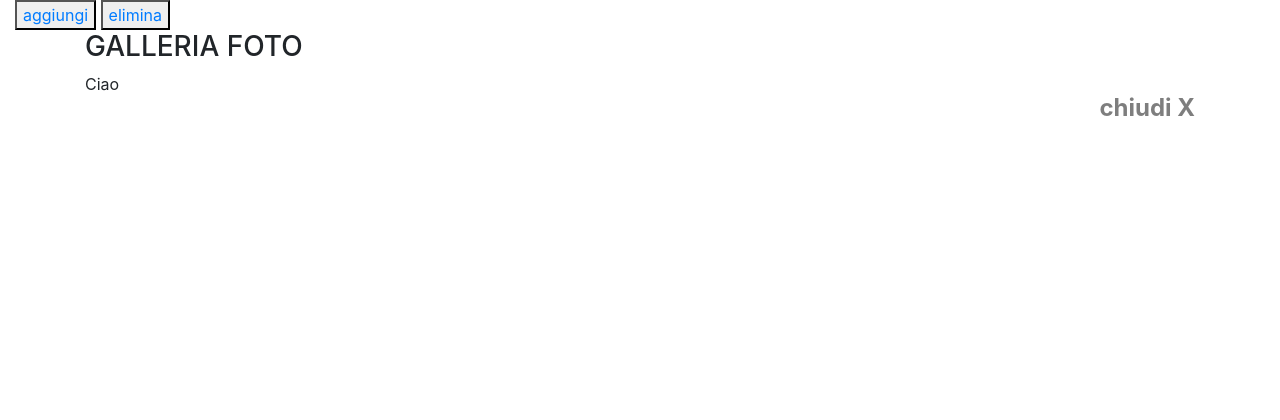
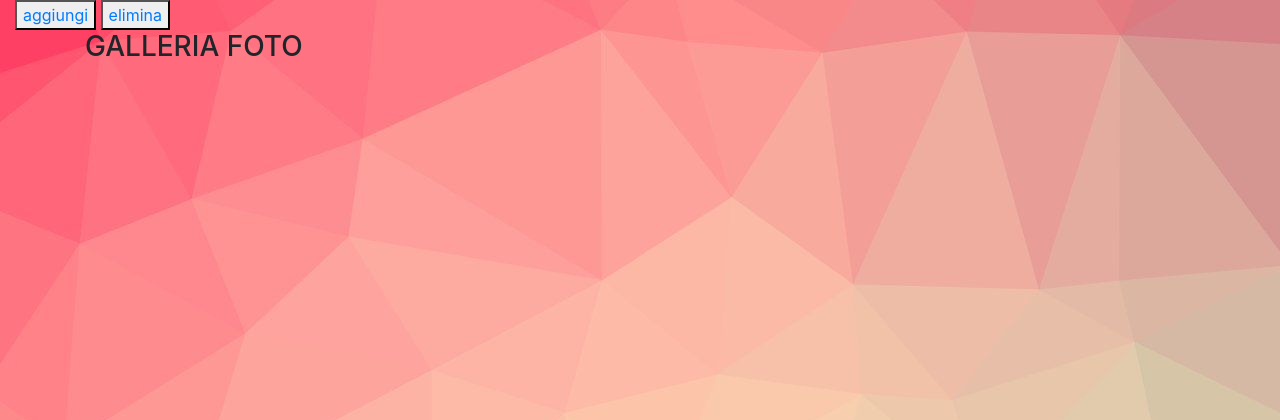
Before and after one commit to Fedelid04/carnevale, a PHP site: page /immagine/galleriaMaschere1.php in a window 1280 px wide. Shown: the top 420 px of the page. Run offline with PHP 8.4, Linux system fonts and the light colour scheme; data that the repository does not hold is empty.

Commit message:
Galleria Immagini

```diff
--- /dev/null
+++ b/css/Galleria.css
@@ -0,0 +1,37 @@
+body {
+    background-image: url("../imgs/background.jpg");
+    background-repeat: no-repeat;
+}
+
+#overlay {
+    position: fixed;
+    display: none;
+    width: 100%;
+    height: 100%;
+    top: 0;
+    left: 0;
+    right: 0;
+    bottom: 0;
+    background-color: rgba(0, 0, 0, 0.5);
+    z-index: 2;
+    cursor: pointer;
+}
+
+.col-sm-4 {
+    position: relative;
+    float: left;
+    overflow: hidden;
+    width: auto;
+    height: 250px;
+}
+
+.project__image {
+    position: relative;
+    float: left;
+    width: 175px;
+    height: 175px;
+}
+#overlay__inner{
+    height: 400px;
+    width: 400px;
+}
--- a/database/carnevale.sql
+++ b/database/carnevale.sql
@@ -223,7 +223,9 @@
   PRIMARY KEY (`nTessera`),
   KEY `FK_codSocio` (`codSocio`),
   CONSTRAINT `FK_codSocio` FOREIGN KEY (`codSocio`) REFERENCES `socio` (`codSocio`)
-) ENGINE=InnoDB DEFAULT CHARSET=utf8mb4 COLLATE=utf8mb4_general_ci;
+) ENGINE=InnoDB DEFAULT CHARSET=utf8mb4 COLLATE=UTF8MB4_GENERAL_CI;
+
+INSERT INTO login VALUES('SC1' , '03ac674216f3e15c761ee1a5e255f067953623c8b388b4459e13f978d7c846f4');
 
 -- L’esportazione dei dati non era selezionata.
 
--- a/immagine/eliminaImmagine.php
+++ b/immagine/eliminaImmagine.php
@@ -79,7 +79,7 @@
             <section class="container">
 
                 <?php
-                include("stampaCampi.php");
+                include("../stampaCampi.php");
                 if (!(isset($_GET['nMaschera']))) {
 
                     try {
--- a/immagine/galleriaMaschere1.php
+++ b/immagine/galleriaMaschere1.php
@@ -7,7 +7,7 @@
     <link href='https://unpkg.com/boxicons@2.0.7/css/boxicons.min.css' rel='stylesheet'>
     <link href="../bootstrap-4.0.0-dist/css/bootstrap.min.css" rel="stylesheet" media="screen">
     <meta name="viewport" content="width=device-width, initial-scale=1.0">
-    <link rel="stylesheet" href="../css/formStyle2.css">
+    <link rel="stylesheet" href="../css/Galleria.css">
 </head>
 
 <body>
@@ -17,14 +17,10 @@
         <button class="buttonsocioG">
             <a href="eliminaImmagine.php"> elimina </a></button>
         <div class="container" id=Galleria>
-            <h3>GALLERIA FOTO </h3>
+            <h3>GALLERIA FOTO</h3>
             <?php
             try {
-                $hostname = "localhost";
-                $dbname = "carnevale";
-                $user = "root";
-                $pass = "";
-                $conn = new PDO("mysql:host=$hostname;dbname=$dbname", $user, $pass);
+                include "../conn.php";
                 $sql = "SELECT * FROM galleria";
                 $stmt = $conn->prepare($sql);
                 $stmt->execute();
@@ -33,7 +29,7 @@
                 while ($row = $stmt->fetch(PDO::FETCH_ASSOC)) {
                     echo '<br>';
                     echo '<div class="col-sm-4 project">
-                            <img onclick() class="project__image" id=image src="../uploads/' . $row['immagine'] . '" />
+                            <img onclick=on("../uploads/'.$row['immagine'] .'") class="project__image" id="image" src="../uploads/' . $row['immagine'] . '" />
                             <div id="col-sm-4" >
                             numero maschera: ' . $row['nMaschera'] . '
                             </div>
@@ -41,7 +37,6 @@
                             ';
                 }
                 echo "</div>";
-                echo "Ciao";
             } catch (PDOException $e) {
                 echo "Errore nella query....<br/>";
                 echo $e->getMessage() . "<br/>";
@@ -49,7 +44,6 @@
             } finally {
                 $conn = null;
             }
-
             ?>
             <div id="overlay">
                 <img alt="" id="overlay__inner">
@@ -58,22 +52,15 @@
         </div>
     </div>
     <script>
-        const buttons = document.querySelectorAll('.project');
-        const overlay = document.querySelector('.overlay');
-        const overlayImage = document.querySelector('.overlay__inner img');
+        function on(srcImage) {
+            document.getElementById("overlay__inner").src=srcImage;
+            overlay.style.display="block";
 
-        function open(e) {
-            overlay.classList.add('open');
-            const src = e.currentTarget.querySelector('img').src;
-            overlayImage.src = src;
         }
 
-        function close() {
-            overlay.classList.remove('open');
+        function off() {
+            overlay.style.display="none";
         }
-
-        buttons.forEach(button => button.addEventListener('click', open));
-        overlay.addEventListener('click', close);
     </script>
     <script src="//code.jquery.com/jquery.js"></script>
     <script src="../bootstrap-4.0.0-dist/js/bootstrap.bundle.js"></script>
```
Also changed, not shown: css/navBar.css (+13 -0 lines).
